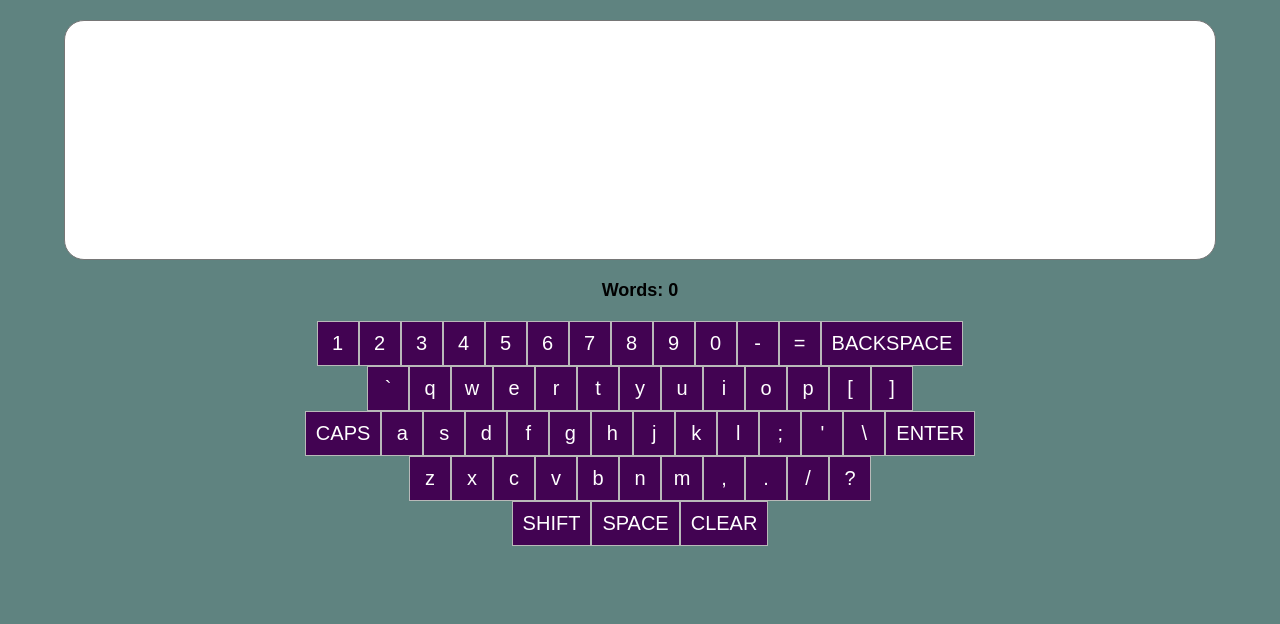
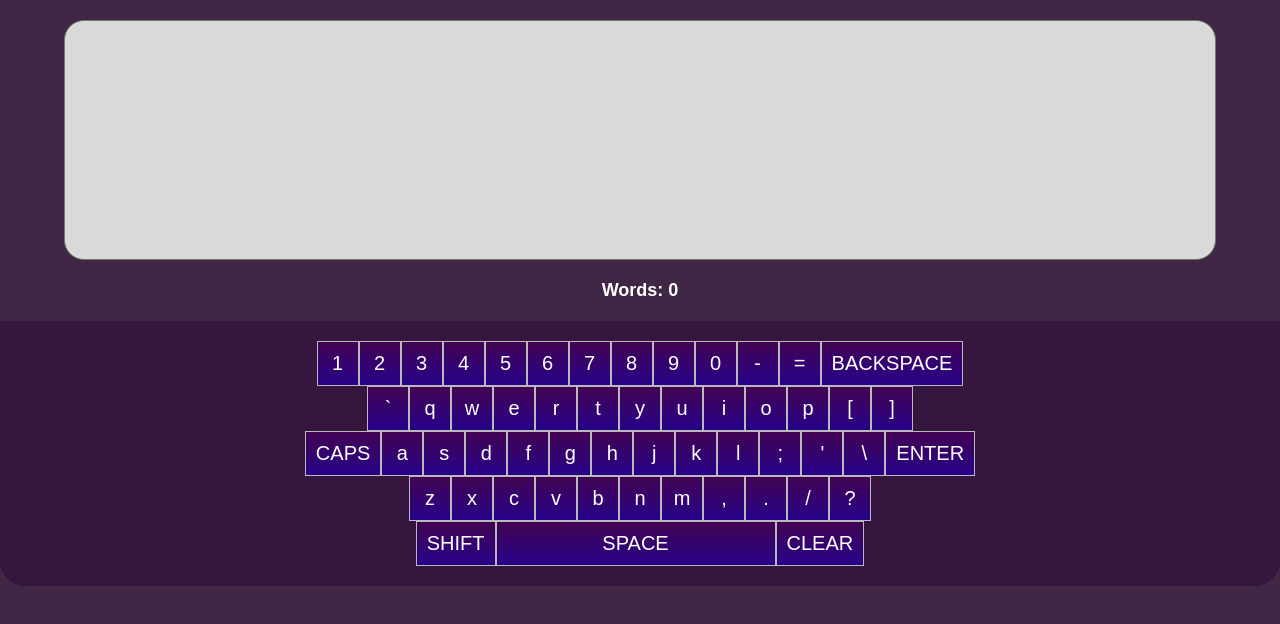
Before and after one commit to PatrykSobczynski/Online-Keyboard, a plain HTML site: page index.html in a window 1280 px wide. Drawn offline with Linux system fonts and the light colour scheme.

Commit message:
code correct

```diff
--- a/index.html
+++ b/index.html
@@ -12,7 +12,7 @@
 <body>
     <div class="wrapper">
         <div class="textArea">
-            <textarea>
+            <textarea readonly>
             </textarea>
             <div class="counter">
             </div>
--- a/main.js
+++ b/main.js
@@ -1,8 +1,6 @@
 // TODO
 // shift
-// weird behavior of textArea. If you typed something with your keyboard,
-//                             you cannot write with the online keyboard
-// responsive
+// better responsive
 
 // All keyboard chars
 const keyboardChars = ["1", "2", "3", "4", "5", "6", "7", "8", "9", "0", "-", "=", "BACKSPACE",
@@ -115,8 +113,6 @@ function capslock() {
 
     isCapsLock = !isCapsLock;
     words += -1;
-
-
 }
 
 // shift char
--- a/style.css
+++ b/style.css
@@ -5,7 +5,7 @@
 }
 
 body {
-    background-color: #5f8380;
+    background-color: #412746;
     font-family: Arial, Helvetica, sans-serif;
 }
 
@@ -23,6 +23,7 @@ body {
     resize: none;
     border-radius: 20px;
     font-size: 20px;
+    background-color: rgb(217 217 217);
 }
 
 .counter {
@@ -30,6 +31,7 @@ body {
     margin-top: 20px;
     font-weight: bold;
     font-size: 18px;
+    color: white;
 }
 
 .keyboard {
@@ -38,30 +40,38 @@ body {
     transform: translateX(-50%);
     text-align: center;
     min-width: 700px;
-    width: 90%;
+    width: 100%;
     margin: 20px auto;
+    padding: 20px 0;
+    background-color: rgb(54, 21, 62);
+    border-radius: 0 0 25px 25px;
 }
 
 .keyboard button {
     min-width: 42px;
     padding: 10px;
-    background-color: rgb(66, 3, 82);
+    background-image: linear-gradient(rgb(66, 3, 82), rgb(39, 3, 138));
     border: 0.5px solid rgb(185, 185, 185);
     font-size: 20px;
     color: white;
     cursor: pointer;
 }
 
+.keyboard .SPACE-char {
+    width: 30%;
+    max-width: 280px;
+}
+
 .keyboard button:hover {
-    background-color: rgb(38, 1, 48);
+    background-image: linear-gradient(rgb(41, 2, 51), rgb(27, 2, 95));
 }
 
 .keyboard .active {
-    background-color: rgb(4 46 18);
+    background-image: linear-gradient(rgb(2, 24, 9), rgb(7, 100, 38));
 }
 
 .keyboard .active:hover {
-    background-color: rgb(4 46 18);
+    background-image: linear-gradient(rgb(2, 24, 9), rgb(7, 100, 38));
 }
 
 .keyboard .upper {
```
